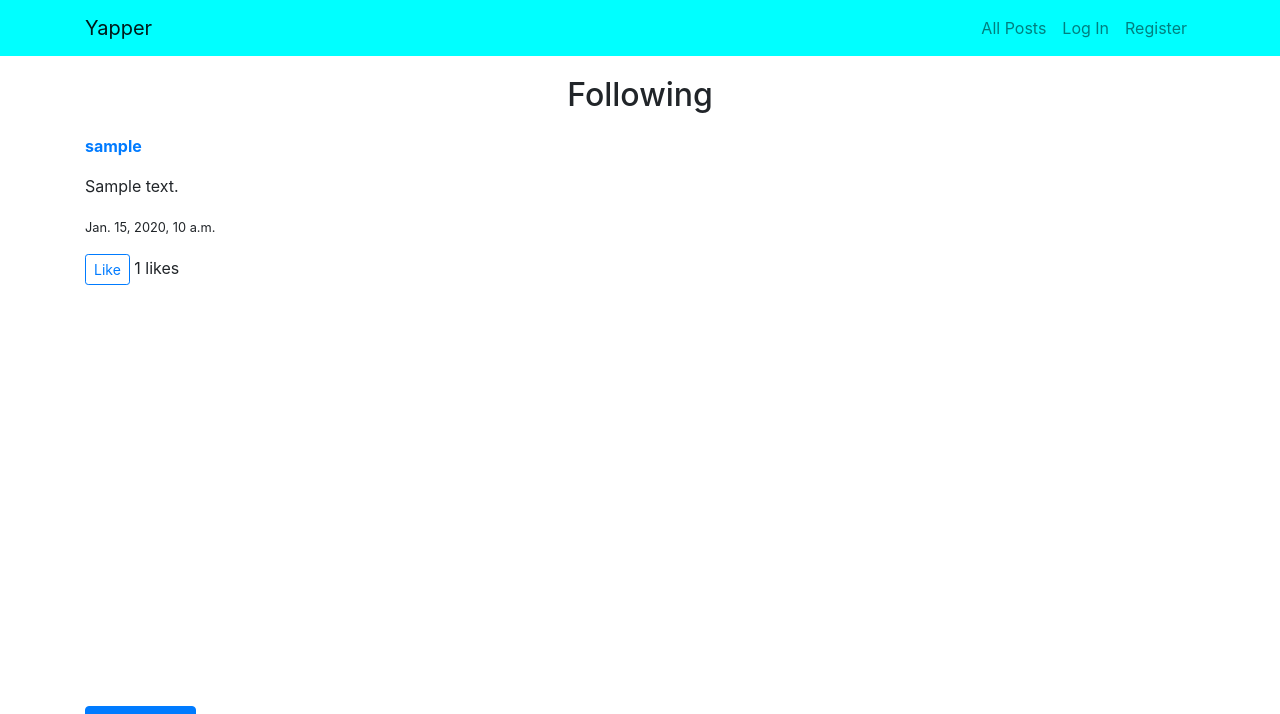
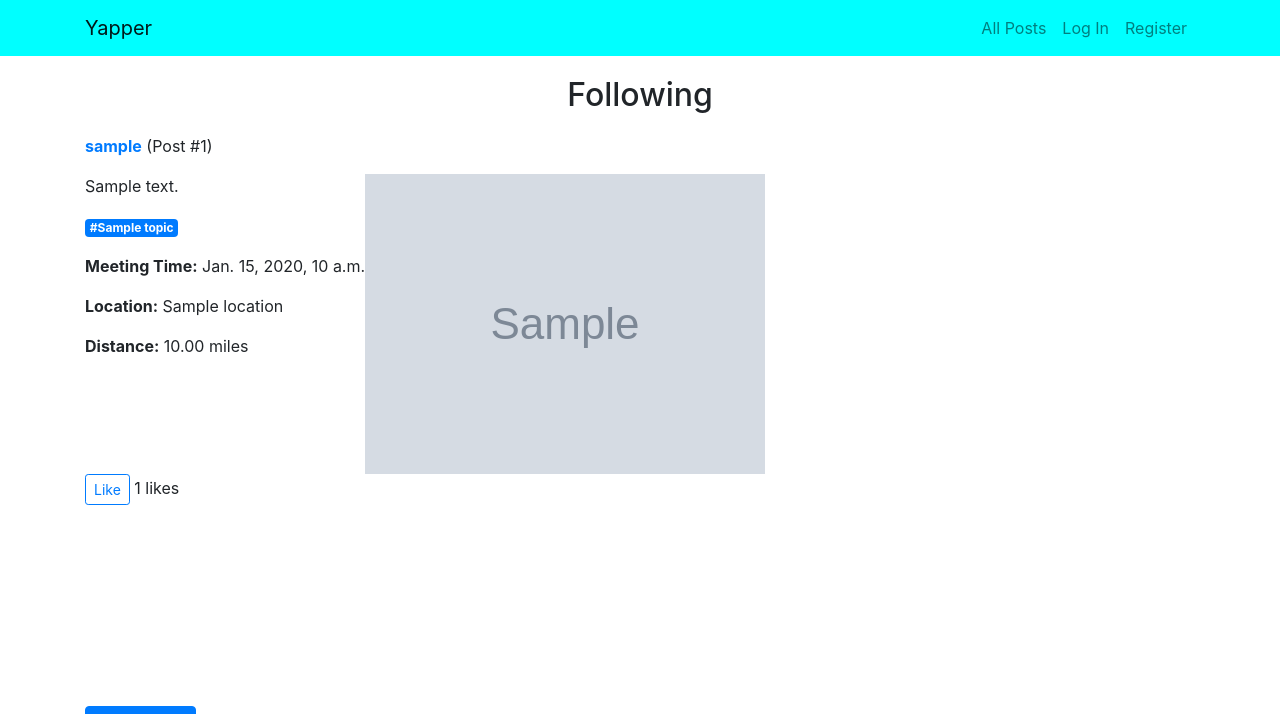
Before and after one commit to dlebedinsky/yapper, a Django app: template yapper_live/templates/yapper_live/following.html in a window 1280 px wide. Shown: the top 714 px of the page. Run offline with Django 3.2, Linux system fonts and the light colour scheme; the template is opened without the code that fills it: most values are stand-ins (such as "Sample title", 1, 10 or a date in 2020); grey boxes marked "Sample" are stand-in pictures; some libraries are stand-ins or nearby versions.

Commit message:
fixed image editing and following view

```diff
--- a/yapper_live/static/yapper_live/index.js
+++ b/yapper_live/static/yapper_live/index.js
@@ -145,7 +145,7 @@ document.addEventListener('DOMContentLoaded', function() {
         const originalMeetingTime = meetingTimeP ? meetingTimeP.innerText.replace('Meeting Time: ', '') : '';
         const locationP = postDiv.querySelector('.post-location');
         const originalLocation = locationP ? locationP.innerText.replace('Location: ', '') : '';
-        const originalImageUrl = postDiv.querySelector('.post-image-url') ? postDiv.querySelector('.post-image-url').innerText : '';
+        const originalImageUrl = postDiv.querySelector('img') ? postDiv.querySelector('img').src : '';
         const likeButton = postDiv.querySelector('.like-button');
         const deleteButton = postDiv.querySelector('.delete-button');
 
@@ -265,10 +265,20 @@ document.addEventListener('DOMContentLoaded', function() {
                     updatedLocationP.innerText = `Location: ${newLocation}`;
                     locationInput.replaceWith(updatedLocationP);
                     // Update image URL
-                    const updatedImageUrlP = document.createElement('p');
-                    updatedImageUrlP.className = 'post-image-url';
-                    updatedImageUrlP.innerText = newImageUrl;
-                    imageUrlInput.replaceWith(updatedImageUrlP);
+                    if (newImageUrl) {
+                        const updatedImageUrlImg = document.createElement('img');
+                        updatedImageUrlImg.src = newImageUrl;
+                        updatedImageUrlImg.alt = 'Post Image';
+                        updatedImageUrlImg.style.maxWidth = '400px';
+                        updatedImageUrlImg.style.maxHeight = '300px';
+                        updatedImageUrlImg.style.marginRight = '10px';
+                        if (postDiv.querySelector('img')) {
+                            postDiv.querySelector('img').replaceWith(updatedImageUrlImg);
+                        } else {
+                            postDiv.appendChild(updatedImageUrlImg);
+                        }
+                    }
+                    imageUrlInput.remove();
                     // Add edited label
                     const editedLabel = document.createElement('small');
                     editedLabel.className = 'text-muted';
--- a/yapper_live/templates/yapper_live/following.html
+++ b/yapper_live/templates/yapper_live/following.html
@@ -6,9 +6,25 @@
     <div id="posts">
         {% for post in page_obj %}
         <div class="post" data-post-id="{{ post.id }}">
-                <p><strong><a href="{% url 'profile' post.user.username %}">{{ post.user.username }}</a></strong></p>
+            <p><strong><a href="{% url 'profile' post.user.username %}">{{ post.user.username }}</a></strong> (Post #{{ post.id }})</p>
+            <div class="d-flex">
+                <div>
                     <p class="post-content">{{ post.content }}</p>
-                <p><small>{{ post.timestamp }}{% if post.edited %} (edited){% endif %}</small></p>
+                    <p class="post-topics">
+                        {% for topic in post.topics %}
+                            <span class="badge badge-primary">#{{ topic }}</span>
+                        {% endfor %}
+                    </p>
+                    <p class="post-meeting-time"><strong>Meeting Time:</strong> {{ post.meeting_time }}</p>
+                    <p class="post-location"><strong>Location:</strong> {{ post.location }}</p>
+                    {% if post.distance %}
+                        <p><strong>Distance:</strong> {{ post.distance|floatformat:2 }} miles</p>
+                    {% endif %}
+                </div>
+                {% if post.image_url %}
+                    <img src="{{ post.image_url }}" alt="Post Image" style="max-width: 400px; max-height:300px ; margin-right: 10px;">
+                {% endif %}
+            </div>
             <button class="like-button btn btn-sm btn-outline-primary" data-post-id="{{ post.id }}">
                 {% if user in post.likes.all %}
                     Unlike
@@ -19,6 +35,7 @@
             <span id="likes-count-{{ post.id }}" class="likes-count">{{ post.likes.count }}</span> likes
             {% if user == post.user %}
                 <button class="edit-button btn btn-sm btn-outline-primary">Edit</button>
+                <button class="delete-button btn btn-sm btn-outline-danger">Delete</button>
             {% endif %}
         </div>
         {% endfor %}
```
Lines whose indentation alone changed are shown as unchanged.
